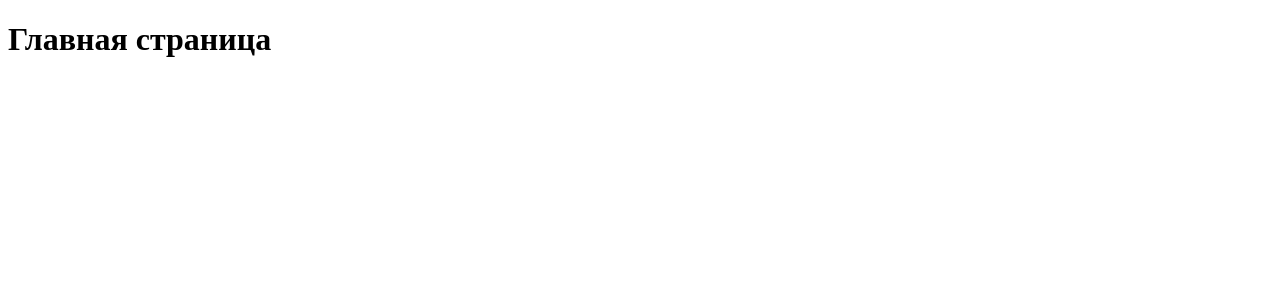
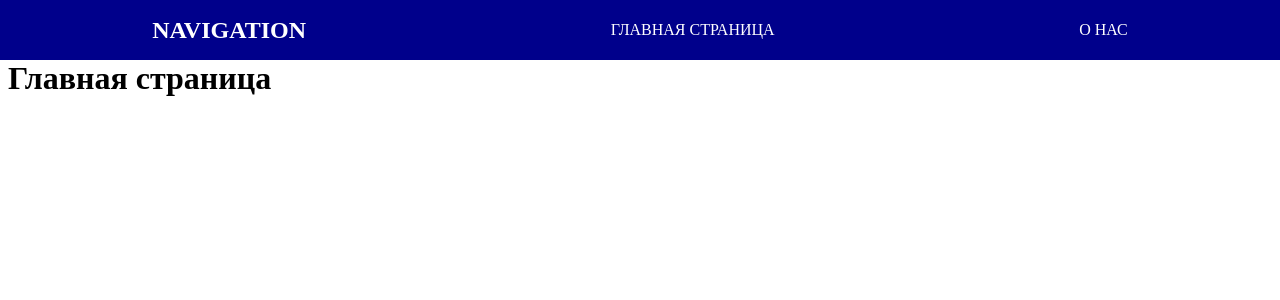
Before and after one commit to SNIKRO/client-side, a Next.js app: page / in a window 1280 px wide. Shown: the top 300 px of the page. Built offline with nearby package versions, Linux system fonts and the light colour scheme.

Commit message:
add components layout

```diff
--- /dev/null
+++ b/components/MainLayout.js
@@ -0,0 +1,18 @@
+import Link from 'next/link'
+import styles from '../styles/mainLayout.module.css'
+
+
+export default function MainLayout({ children }) {
+  return (
+    <div>
+      <nav className={ styles.nav }>
+        <h1 className={ styles.h1 }>NAVIGATION</h1>
+          <Link href={"/"}><a>ГЛАВНАЯ СТРАНИЦА</a></Link>
+          <Link href={"/about"}><a>О НАС</a></Link>
+      </nav>
+      <main className={ styles.main }>
+        {children}
+      </main>
+    </div>
+  )
+}
--- a/package.json
+++ b/package.json
@@ -9,8 +9,10 @@
     "lint": "next lint"
   },
   "dependencies": {
+    "bootstrap": "^5.1.3",
     "next": "12.1.6",
     "react": "18.1.0",
+    "react-bootstrap": "^2.4.0",
     "react-dom": "18.1.0"
   },
   "devDependencies": {
--- a/pages/index.js
+++ b/pages/index.js
@@ -1,5 +1,11 @@
+import { Container, Nav, Navbar } from "react-bootstrap"
+import MainLayout from "../components/MainLayout"
+
 export default function Index() {
   return (
-    <h1>Главная страница</h1>
+    <MainLayout>
+      <h1>Главная страница</h1>
+
+    </MainLayout>
   )
 }
--- /dev/null
+++ b/styles/mainLayout.module.css
@@ -0,0 +1,22 @@
+.h1 {
+  color: #fff;
+}
+.nav {
+  position: fixed;
+  height: 60px;
+  left: 0;
+  top: 0;
+  right: 0;
+  background: darkblue;
+  display: flex;
+  justify-content: space-around;
+  align-items: center;
+}
+.nav a {
+  color: #fff;
+  text-decoration: none;
+}
+.main {
+  margin-top: 60px;
+  padding: 1rm;
+}
```
Also changed, not shown: pages/about.js (+19 -1 lines), 1 other file (tests, documents, lock files or other folders).
